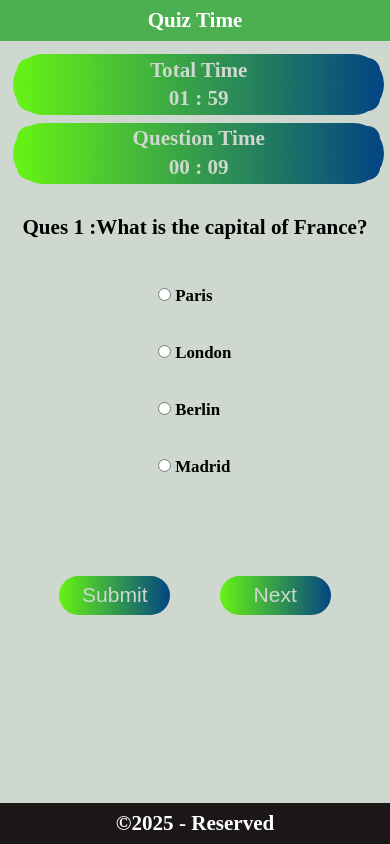
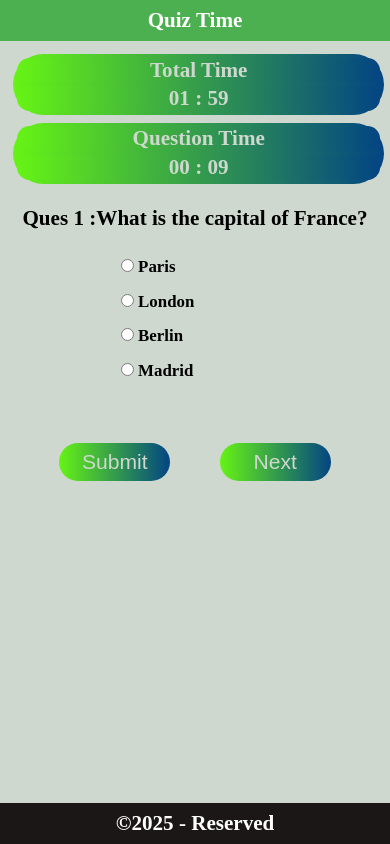
Before and after one commit to Parmeetkumarg90/Quiz-App, a plain HTML site: page index.html in a window 390 px wide. Both pictures are taken after a click on the button "Start". Drawn offline with Linux system fonts and the light colour scheme.

Commit message:
Update style.css

```diff
--- a/style.css
+++ b/style.css
@@ -149,7 +149,7 @@ h1 {
     .opt{
         font-size: 2vmax;
         font-weight: bolder;
-        padding: 5% 20%;
+        padding: 15% auto;
         font-size: 2vmax;
     }
 }
```
